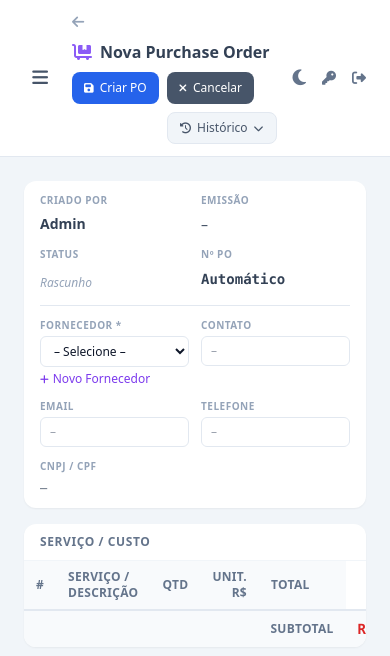
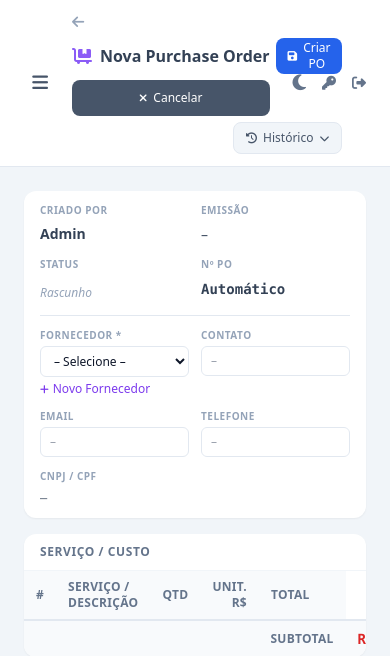
Before and after one commit to ecsconsultoria/ExecFlow, a Flask app: page /po/new in a window 390 px wide. Shown: the top 656 px of the page. Run offline with Flask 3, Linux system fonts and the light colour scheme; a user stored in the database is signed in; data comes from the database, SQL or seed files in the repository; data that the repository does not hold is empty.

Commit message:
@ mobile v3: @media CSS no style block — sem Tailwind, sem rebuild
Substitui max-sm: (não existe no Tailwind) por @media (max-width:639px)
no bloco <style> que já existe em cada template.

Classes CSS adicionadas:
- .pa-wrap → container vira grid 2 colunas no mobile
- .pa-full → elemento ocupa linha inteira (voltar, título)
- .pa-right → histórico alinhado à direita
- Botões: width 100%, height 36px, justify-content center

Desktop: zero alteração (media query só aplica < 640px)

Co-Authored-By: Claude <noreply@anthropic.com>

```diff
--- a/app/templates/purchase_orders/detail.html
+++ b/app/templates/purchase_orders/detail.html
@@ -18,15 +18,23 @@
 
   .card-divider{ border-top:1px solid #e2e8f0; }
   .dark .card-divider{ border-color:#334155 }
+
+  @media (max-width: 639px) {
+    .pa-wrap{display:grid!important;grid-template-columns:1fr 1fr;gap:6px}
+    .pa-full{grid-column:1/-1}
+    .pa-wrap>button,.pa-wrap>a[class*="h-8"],.pa-wrap>form{width:100%!important;height:36px!important;justify-content:center!important}
+    .pa-wrap>form>button{width:100%!important;height:100%!important}
+    .pa-right{grid-column:1/-1;display:flex;justify-content:flex-end;margin-left:0!important}
+  }
 </style>
 {% endblock %}
 
 {% block page_title %}
 {% set locked = po and po.status in ('concluido', 'faturado', 'pago', 'cancelado', 'excluido') %}
 <div class="w-full">
-  <div class="flex flex-wrap items-center gap-2 max-sm:grid max-sm:grid-cols-2 max-sm:gap-1.5">
+  <div class="flex flex-wrap items-center gap-2 pa-wrap">
     <a href="{{ url_for('purchase_orders.index') }}"
-       class="text-slate-400 hover:text-violet-500 text-sm font-normal">
+       class="text-slate-400 hover:text-violet-500 text-sm font-normal pa-full">
       <i class="fa-solid fa-arrow-left"></i>
     </a>
     {% if po %}
@@ -39,7 +47,7 @@
     {# Salvar (visível quando não bloqueado) #}
     {% if not locked and has_perm('po.edit' if po else 'po.create') %}
     <button type="submit" form="main-form"
-            class="h-8 px-3 text-xs font-medium rounded-lg inline-flex items-center gap-1.5 transition-colors max-sm:h-9 max-sm:w-full max-sm:justify-center bg-blue-600 hover:bg-blue-700 text-white">
+            class="h-8 px-3 text-xs font-medium rounded-lg inline-flex items-center gap-1.5 transition-colors bg-blue-600 hover:bg-blue-700 text-white">
       <i class="fa-solid fa-floppy-disk text-[11px]"></i> {{ 'Salvar' if po else 'Criar PO' }}
     </button>
     {% endif %}
@@ -53,7 +61,7 @@
                 if (sel && sel.value) document.getElementById('open-supplier-id').value = sel.value;
                 document.getElementById('po-open-form').submit();
               "
-              class="h-8 px-3 text-xs font-medium rounded-lg inline-flex items-center gap-1.5 transition-colors max-sm:h-9 max-sm:w-full max-sm:justify-center bg-blue-600 hover:bg-blue-700 text-white">
+              class="h-8 px-3 text-xs font-medium rounded-lg inline-flex items-center gap-1.5 transition-colors bg-blue-600 hover:bg-blue-700 text-white">
         <i class="fa-solid fa-folder-open text-[11px]"></i> Abrir PO
       </button>
       {% endif %}
@@ -62,7 +70,7 @@
       {% if po.status == 'aprovado' and has_perm('po.edit') %}
       <button type="button"
               onclick="document.getElementById('po-start-form').submit()"
-              class="h-8 px-3 text-xs font-medium rounded-lg inline-flex items-center gap-1.5 transition-colors max-sm:h-9 max-sm:w-full max-sm:justify-center bg-amber-600 hover:bg-amber-700 text-white">
+              class="h-8 px-3 text-xs font-medium rounded-lg inline-flex items-center gap-1.5 transition-colors bg-amber-600 hover:bg-amber-700 text-white">
         <i class="fa-solid fa-play text-[11px]"></i> Iniciar
       </button>
       {% endif %}
@@ -71,7 +79,7 @@
       {% if po.status in ('aprovado', 'em_execucao') and has_perm('po.close') %}
       <button type="button"
               onclick="if(confirm('Concluir esta PO?'))document.getElementById('po-conclude-form').submit()"
-              class="h-8 px-3 text-xs font-medium rounded-lg inline-flex items-center gap-1.5 transition-colors max-sm:h-9 max-sm:w-full max-sm:justify-center bg-emerald-600 hover:bg-emerald-700 text-white">
+              class="h-8 px-3 text-xs font-medium rounded-lg inline-flex items-center gap-1.5 transition-colors bg-emerald-600 hover:bg-emerald-700 text-white">
         <i class="fa-solid fa-flag-checkered text-[11px]"></i> Concluir
       </button>
       {% endif %}
@@ -93,7 +101,7 @@
                 document.getElementById('faturar-supplier-id').value = sid.value;
                 document.getElementById('po-faturar-form').submit();
               "
-              class="h-8 px-3 text-xs font-medium rounded-lg inline-flex items-center gap-1.5 transition-colors max-sm:h-9 max-sm:w-full max-sm:justify-center bg-emerald-600 hover:bg-emerald-700 text-white">
+              class="h-8 px-3 text-xs font-medium rounded-lg inline-flex items-center gap-1.5 transition-colors bg-emerald-600 hover:bg-emerald-700 text-white">
         <i class="fa-solid fa-file-invoice text-[11px]"></i> Faturar
       </button>
       {% endif %}
@@ -103,7 +111,7 @@
 
       {# PDF unified dropdown #}
       <div class="relative" x-data="{open:false}" @click.outside="open=false">
-        <button type="button" @click="open=!open" class="h-8 px-3 text-xs font-medium rounded-lg inline-flex items-center gap-1.5 transition-colors max-sm:h-9 max-sm:w-full max-sm:justify-center bg-slate-600 hover:bg-slate-700 text-white">
+        <button type="button" @click="open=!open" class="h-8 px-3 text-xs font-medium rounded-lg inline-flex items-center gap-1.5 transition-colors bg-slate-600 hover:bg-slate-700 text-white">
           <i class="fa-solid fa-file-pdf text-[11px]"></i> PDF
         </button>
         <div x-show="open" x-cloak
@@ -153,7 +161,7 @@
       {# Reabrir #}
       {% if po.status == 'faturado' and has_role('ADMIN') %}
       <button type="button" onclick="document.getElementById('po-reabrir-form').submit()"
-              class="h-8 px-3 text-xs font-medium rounded-lg inline-flex items-center gap-1.5 transition-colors max-sm:h-9 max-sm:w-full max-sm:justify-center bg-amber-600 hover:bg-amber-700 text-white">
+              class="h-8 px-3 text-xs font-medium rounded-lg inline-flex items-center gap-1.5 transition-colors bg-amber-600 hover:bg-amber-700 text-white">
         <i class="fa-solid fa-rotate-left text-[11px]"></i> Reabrir
       </button>
       {% endif %}
@@ -162,7 +170,7 @@
       {% if po.status not in ('concluido', 'faturado', 'pago', 'cancelado') and has_perm('po.cancel') %}
       <button type="button"
               onclick="window.dispatchEvent(new CustomEvent('open-po-cancel-modal'))"
-              class="h-8 px-3 text-xs font-medium rounded-lg inline-flex items-center gap-1.5 transition-colors max-sm:h-9 max-sm:w-full max-sm:justify-center bg-red-500 hover:bg-red-600 text-white">
+              class="h-8 px-3 text-xs font-medium rounded-lg inline-flex items-center gap-1.5 transition-colors bg-red-500 hover:bg-red-600 text-white">
         <i class="fa-solid fa-ban text-[11px]"></i> Cancelar
       </button>
       {% endif %}
@@ -171,7 +179,7 @@
       {% if has_perm('po.delete') %}
       <button type="button"
               onclick="window.dispatchEvent(new CustomEvent('open-po-delete-modal'))"
-              class="h-8 px-3 text-xs font-medium rounded-lg inline-flex items-center gap-1.5 transition-colors max-sm:h-9 max-sm:w-full max-sm:justify-center bg-red-700 hover:bg-red-800 text-white">
+              class="h-8 px-3 text-xs font-medium rounded-lg inline-flex items-center gap-1.5 transition-colors bg-red-700 hover:bg-red-800 text-white">
         <i class="fa-solid fa-trash text-[11px]"></i> Excluir
       </button>
       {% endif %}
@@ -185,15 +193,15 @@
     {% else %}
     {# Nova PO — botão voltar #}
     <a href="{{ url_for('orders.detail', oid=linked_order.id) if linked_order else url_for('purchase_orders.index') }}"
-       class="h-8 px-3 text-xs font-medium rounded-lg inline-flex items-center gap-1.5 transition-colors max-sm:h-9 max-sm:w-full max-sm:justify-center bg-slate-600 hover:bg-slate-700 text-white">
+       class="h-8 px-3 text-xs font-medium rounded-lg inline-flex items-center gap-1.5 transition-colors bg-slate-600 hover:bg-slate-700 text-white">
       <i class="fa-solid fa-xmark text-[11px]"></i> Cancelar
     </a>
     {% endif %}
 
     {# ── Histórico dropdown ── #}
-    <div class="relative ml-auto max-sm:ml-0 max-sm:col-span-2 max-sm:flex max-sm:justify-end" x-data="{ histOpen: false }">
+    <div class="relative ml-auto pa-right" x-data="{ histOpen: false }">
       <button type="button" @click="histOpen = !histOpen"
-              class="h-8 px-3 text-xs font-medium rounded-lg inline-flex items-center gap-1.5 transition-colors max-sm:h-9 max-sm:w-full max-sm:justify-center bg-slate-100 dark:bg-slate-700 text-slate-600 dark:text-slate-300 hover:bg-slate-200 dark:hover:bg-slate-600 border border-slate-200 dark:border-slate-600">
+              class="h-8 px-3 text-xs font-medium rounded-lg inline-flex items-center gap-1.5 transition-colors bg-slate-100 dark:bg-slate-700 text-slate-600 dark:text-slate-300 hover:bg-slate-200 dark:hover:bg-slate-600 border border-slate-200 dark:border-slate-600">
         <i class="fa-solid fa-clock-rotate-left text-[11px]"></i>
         <span>Histórico</span>
         {% if po and audit_logs %}
@@ -934,12 +942,12 @@
     </div>
     <div class="flex gap-2 justify-end mt-4">
       <button type="button" @click="showNewSupplierModal=false"
-              class="h-8 px-3 text-xs font-medium rounded-lg inline-flex items-center gap-1.5 transition-colors max-sm:h-9 max-sm:w-full max-sm:justify-center bg-slate-400 hover:bg-slate-500 text-white">
+              class="h-8 px-3 text-xs font-medium rounded-lg inline-flex items-center gap-1.5 transition-colors bg-slate-400 hover:bg-slate-500 text-white">
         <i class="fa-solid fa-xmark text-[11px]"></i> Cancelar
       </button>
       <button type="button" onclick="createSupplierInline()"
               id="ns-save-btn"
-              class="h-8 px-3 text-xs font-medium rounded-lg inline-flex items-center gap-1.5 transition-colors max-sm:h-9 max-sm:w-full max-sm:justify-center bg-violet-600 hover:bg-violet-700 text-white">
+              class="h-8 px-3 text-xs font-medium rounded-lg inline-flex items-center gap-1.5 transition-colors bg-violet-600 hover:bg-violet-700 text-white">
         <i class="fa-solid fa-floppy-disk text-[11px]"></i> Cadastrar
       </button>
     </div>
@@ -970,11 +978,11 @@
       {% endif %}
       <div class="flex gap-2 justify-end">
         <button type="button" @click="showObsModal=false"
-                class="h-8 px-3 text-xs font-medium rounded-lg inline-flex items-center gap-1.5 transition-colors max-sm:h-9 max-sm:w-full max-sm:justify-center bg-slate-400 hover:bg-slate-500 text-white">
+                class="h-8 px-3 text-xs font-medium rounded-lg inline-flex items-center gap-1.5 transition-colors bg-slate-400 hover:bg-slate-500 text-white">
           <i class="fa-solid fa-xmark text-[11px]"></i> Fechar
         </button>
         <button type="submit"
-                class="h-8 px-3 text-xs font-medium rounded-lg inline-flex items-center gap-1.5 transition-colors max-sm:h-9 max-sm:w-full max-sm:justify-center bg-amber-500 hover:bg-amber-600 text-white">
+                class="h-8 px-3 text-xs font-medium rounded-lg inline-flex items-center gap-1.5 transition-colors bg-amber-500 hover:bg-amber-600 text-white">
           <i class="fa-solid fa-floppy-disk text-[11px]"></i> Salvar
         </button>
       </div>
@@ -1068,11 +1076,11 @@
       </div>
       <div class="flex gap-2 justify-end mt-4">
         <button type="button" @click="showAddItemModal=false"
-                class="h-8 px-3 text-xs font-medium rounded-lg inline-flex items-center gap-1.5 transition-colors max-sm:h-9 max-sm:w-full max-sm:justify-center bg-slate-400 hover:bg-slate-500 text-white">
+                class="h-8 px-3 text-xs font-medium rounded-lg inline-flex items-center gap-1.5 transition-colors bg-slate-400 hover:bg-slate-500 text-white">
           <i class="fa-solid fa-xmark text-[11px]"></i> Fechar
         </button>
         <button type="submit"
-                class="h-8 px-3 text-xs font-medium rounded-lg inline-flex items-center gap-1.5 transition-colors max-sm:h-9 max-sm:w-full max-sm:justify-center bg-violet-600 hover:bg-violet-700 text-white">
+                class="h-8 px-3 text-xs font-medium rounded-lg inline-flex items-center gap-1.5 transition-colors bg-violet-600 hover:bg-violet-700 text-white">
           <i class="fa-solid fa-plus text-[11px]"></i> Adicionar
         </button>
       </div>
@@ -1119,11 +1127,11 @@
       </div>
       <div class="flex gap-2 justify-end mt-4">
         <button type="button" @click="showEditItemModal=false"
-                class="h-8 px-3 text-xs font-medium rounded-lg inline-flex items-center gap-1.5 transition-colors max-sm:h-9 max-sm:w-full max-sm:justify-center bg-slate-400 hover:bg-slate-500 text-white">
+                class="h-8 px-3 text-xs font-medium rounded-lg inline-flex items-center gap-1.5 transition-colors bg-slate-400 hover:bg-slate-500 text-white">
           <i class="fa-solid fa-xmark text-[11px]"></i> Fechar
         </button>
         <button type="submit"
-                class="h-8 px-3 text-xs font-medium rounded-lg inline-flex items-center gap-1.5 transition-colors max-sm:h-9 max-sm:w-full max-sm:justify-center bg-blue-600 hover:bg-blue-700 text-white">
+                class="h-8 px-3 text-xs font-medium rounded-lg inline-flex items-center gap-1.5 transition-colors bg-blue-600 hover:bg-blue-700 text-white">
           <i class="fa-solid fa-floppy-disk text-[11px]"></i> Salvar
         </button>
       </div>
@@ -1249,11 +1257,11 @@
       </div>
       <div class="flex gap-2 justify-end">
         <button type="button" @click="showCancelModal=false"
-                class="h-8 px-3 text-xs font-medium rounded-lg inline-flex items-center gap-1.5 transition-colors max-sm:h-9 max-sm:w-full max-sm:justify-center bg-slate-400 hover:bg-slate-500 text-white">
+                class="h-8 px-3 text-xs font-medium rounded-lg inline-flex items-center gap-1.5 transition-colors bg-slate-400 hover:bg-slate-500 text-white">
           <i class="fa-solid fa-xmark text-[11px]"></i> Fechar
         </button>
         <button type="submit"
-                class="h-8 px-3 text-xs font-medium rounded-lg inline-flex items-center gap-1.5 transition-colors max-sm:h-9 max-sm:w-full max-sm:justify-center bg-red-600 hover:bg-red-700 text-white">
+                class="h-8 px-3 text-xs font-medium rounded-lg inline-flex items-center gap-1.5 transition-colors bg-red-600 hover:bg-red-700 text-white">
           <i class="fa-solid fa-ban text-[11px]"></i> Cancelar PO
         </button>
       </div>
@@ -1281,11 +1289,11 @@
   <input type="hidden" name="csrf_token" value="{{ csrf_token() }}">
       <div class="flex gap-2 justify-end">
         <button type="button" @click="showDeleteModal=false"
-                class="h-8 px-3 text-xs font-medium rounded-lg inline-flex items-center gap-1.5 transition-colors max-sm:h-9 max-sm:w-full max-sm:justify-center bg-slate-400 hover:bg-slate-500 text-white">
+                class="h-8 px-3 text-xs font-medium rounded-lg inline-flex items-center gap-1.5 transition-colors bg-slate-400 hover:bg-slate-500 text-white">
           <i class="fa-solid fa-xmark text-[11px]"></i> Cancelar
         </button>
         <button type="submit"
-                class="h-8 px-3 text-xs font-medium rounded-lg inline-flex items-center gap-1.5 transition-colors max-sm:h-9 max-sm:w-full max-sm:justify-center bg-red-900 hover:bg-red-950 text-white">
+                class="h-8 px-3 text-xs font-medium rounded-lg inline-flex items-center gap-1.5 transition-colors bg-red-900 hover:bg-red-950 text-white">
           <i class="fa-solid fa-trash text-[11px]"></i> Excluir PO
         </button>
       </div>
```
Also changed, not shown: app/templates/orders/detail.html (+20 -12 lines), app/templates/quotes/detail.html (+25 -17 lines).
